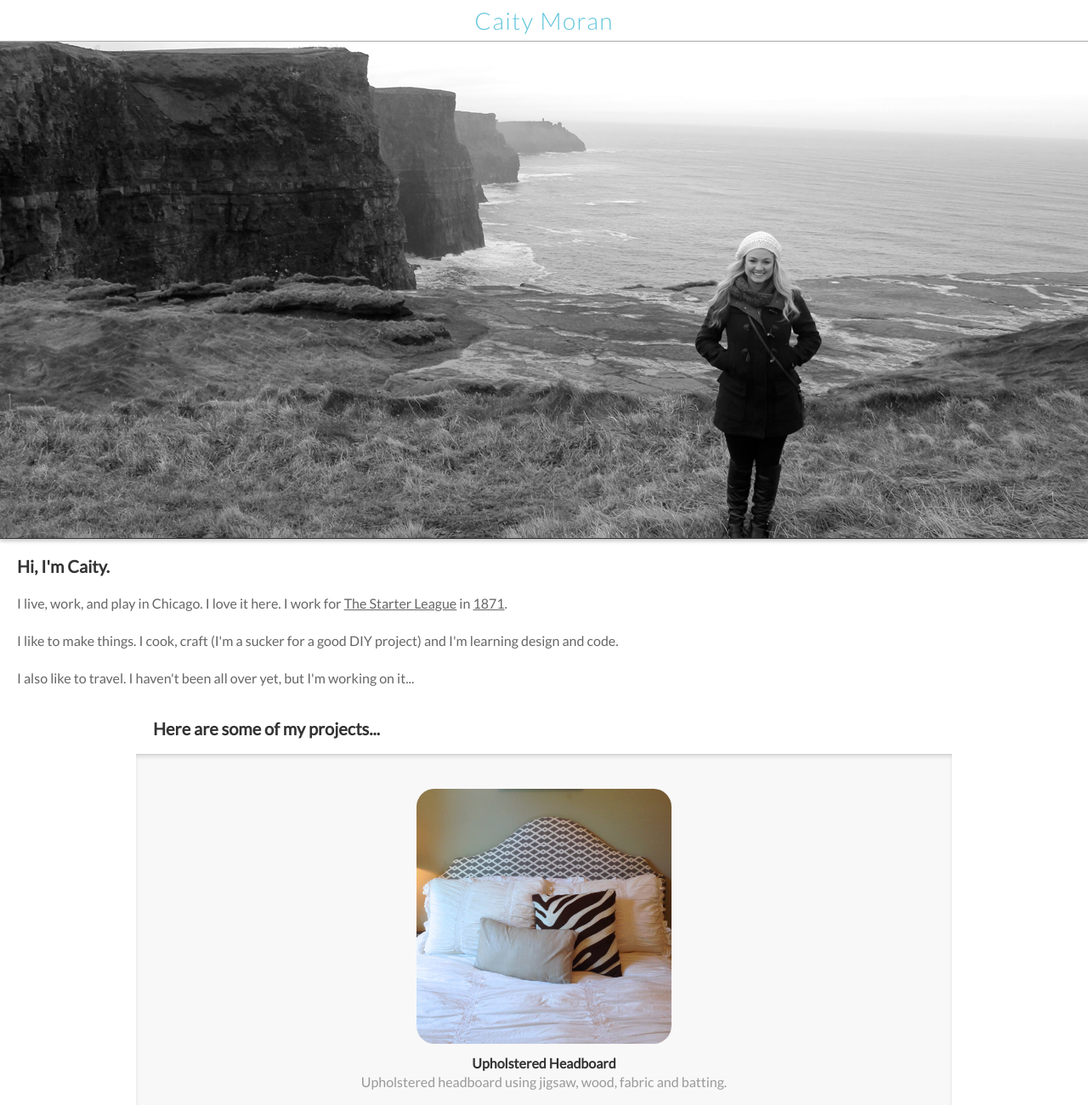
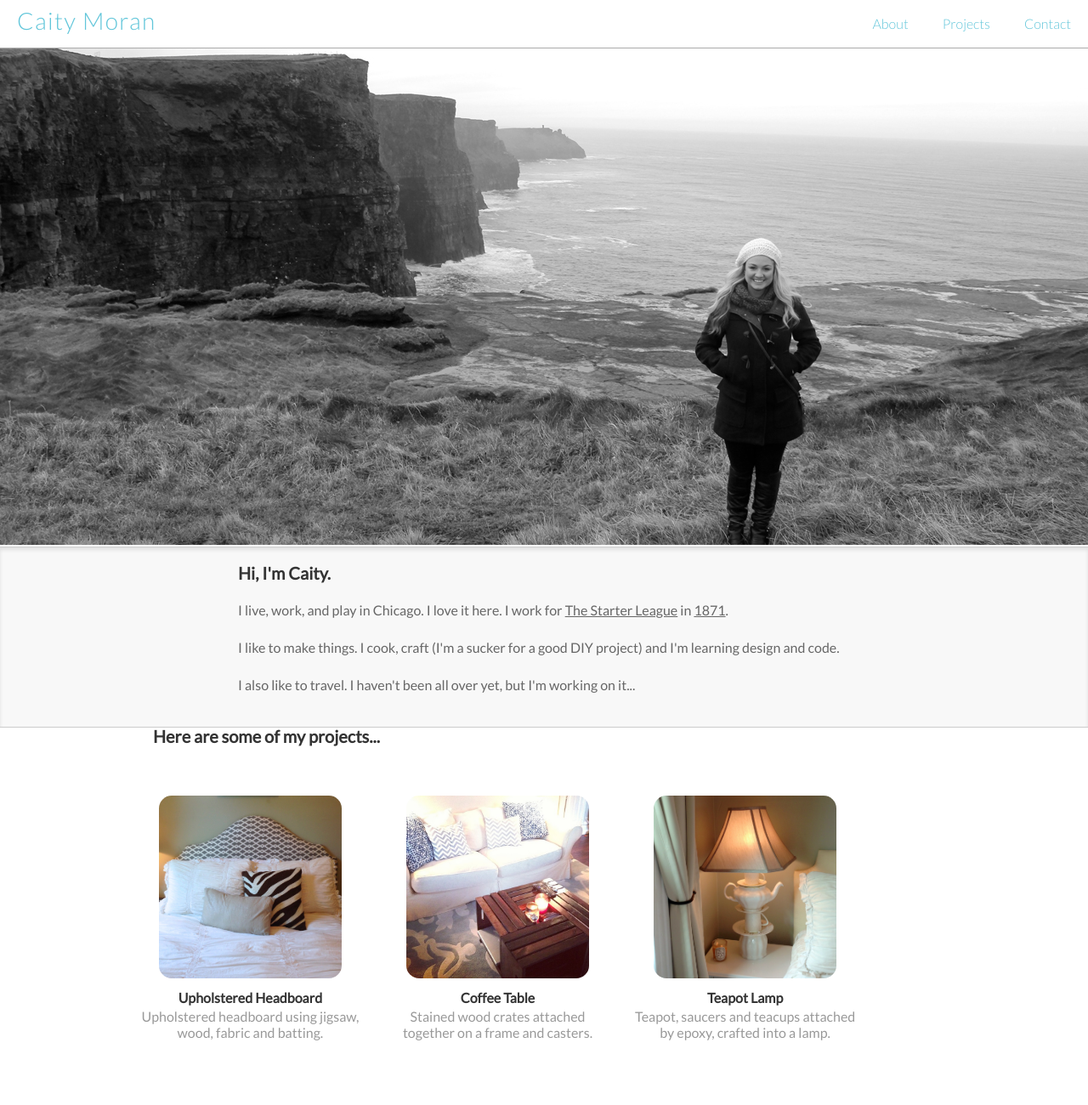
Before and after one commit to caitymoran/caitymoran.github.io, a plain HTML site: page index.html in a window 1280 px wide. Shown: the top 1300 px of the page at 85% size. Drawn offline with Linux system fonts and the light colour scheme.

Commit message:
update for desktop version

```diff
--- a/index.html
+++ b/index.html
@@ -13,20 +13,28 @@
 <body>
     <header>
         <h1>Caity Moran</h1>
+        <ul class="nav">
+            <li><a href="#About">About</a></li>
+            <li><a href="#Projects">Projects</a></li>
+            <li><a href="#Contact">Contact</a></li>
+        </ul>
+
     </header>
 
     <div class="hero">
     <img src="images/homecaity.jpg" alt="caity">
     </div>
 
-    <div class="aboutme">
-        <h2>Hi, I'm Caity.</h2>
-        <p>I live, work, and play in Chicago. I love it here. I work for <a href="http://starterleague.com">The Starter League</a> in <a href="http://1871.com">1871</a>.</p>
-        <p>I like to make things. I cook, craft (I'm a sucker for a good DIY project) and I'm learning design and code.</p>
-        <p>I also like to travel. I haven't been all over yet, but I'm working on it...</p>
+    <div class="lightgrey">
+        <div class="aboutme" id="About">
+            <h2>Hi, I'm Caity.</h2>
+            <p>I live, work, and play in Chicago. I love it here. I work for <a href="http://starterleague.com">The Starter League</a> in <a href="http://1871.com">1871</a>.</p>
+            <p>I like to make things. I cook, craft (I'm a sucker for a good DIY project) and I'm learning design and code.</p>
+            <p>I also like to travel. I haven't been all over yet, but I'm working on it...</p>
+        </div>
     </div>
 
-    <div class="projects container">
+    <div class="projects container" id="Projects">
         <h2>Here are some of my projects...</h2>
         <div class="list lightgrey">
             <img src="images/headboard.jpg" alt="headboard">
@@ -75,7 +83,7 @@
         </div>
     </div>
 
-    <footer>
+    <footer id="Contact">
         <ul >
             <li><a href="https://twitter.com/caitymoran"><img src="images/twitter.png" alt="twitter"></a></li>
             <li><a href="http://www.linkedin.com/pub/caity-moran/12/937/b14"><img src="images/linkedin.png" alt="linkedin"></a></li>
--- a/style.css
+++ b/style.css
@@ -15,19 +15,40 @@ h1 {
     letter-spacing: 1pt;
     padding: 10px 0;
     color: #62C6DA;
+/*    box-shadow: inset 0 3px 4px rgba(0,0,0,.2);
+*/
+}
+
+.nav a {
+    text-decoration: none;
+    color: #62C6DA;
+    font-weight: 200;
+
+}
+
+.nav {
+    text-align: center;
+    margin-bottom: 10px;
+}
+
+.nav li {
+    display: inline;
+    padding: 0 10px;
 }
 
 
 .hero img {
     width: 100%;
     border-top: 1px solid #aaa;
-    border-bottom: 1px solid #333;
-    box-shadow: 0 3px 4px rgba(0,0,0,.2);
-}
+/*    border-bottom: 1px solid #333;
+*//*    box-shadow: 0 3px 4px rgba(0,0,0,.2);
+*/}
 
 .aboutme {
     padding: 20px;
-}
+    max-width: 760px;
+    margin: 0 auto;
+    }
 
     .aboutme p {
         color: #666;
@@ -38,6 +59,7 @@ h1 {
     .aboutme a {
         color: inherit;
     }
+
 
 h2 {
     font-size: 20px;
@@ -90,9 +112,6 @@ h2 {
         border-radius: 7%;
         margin: 0 0 10px;
     }
-    .list img a {
-        a:hover: ;
-    }
 
 footer {
     max-width: 960px;
@@ -108,3 +127,49 @@ footer {
     footer li {
         float: left;
     }
+
+@media screen and (min-width: 600px) {
+    h1 {
+        float:left;
+        padding-left: 20px;
+    }
+
+    .nav {
+        float: right;
+        margin: 0;
+    }
+
+    .nav li {
+        display: inline;
+        float: left;
+        padding: 20px;
+    }
+
+    .lightgrey {
+        background: #f8f8f8;
+        border-top: 1px solid #ccc;
+        border-bottom: 1px solid #ccc;
+        box-shadow: inset 0 3px 4px rgba(0, 0, 0, .1)
+    }
+
+    .projects {
+/*        background:lightblue;
+*/    }
+
+    .list {
+        display: inline-block;
+        width: 30%;
+        padding-right: 2%;
+    }
+
+        .list.lightgrey {
+            background: #fff;
+            box-shadow: 0 0 0 rgba(0, 0, 0, 0);
+            border: 0;
+        }
+
+        .list img {
+            width: 80%;
+            height: 80%;
+        }
+}
```
